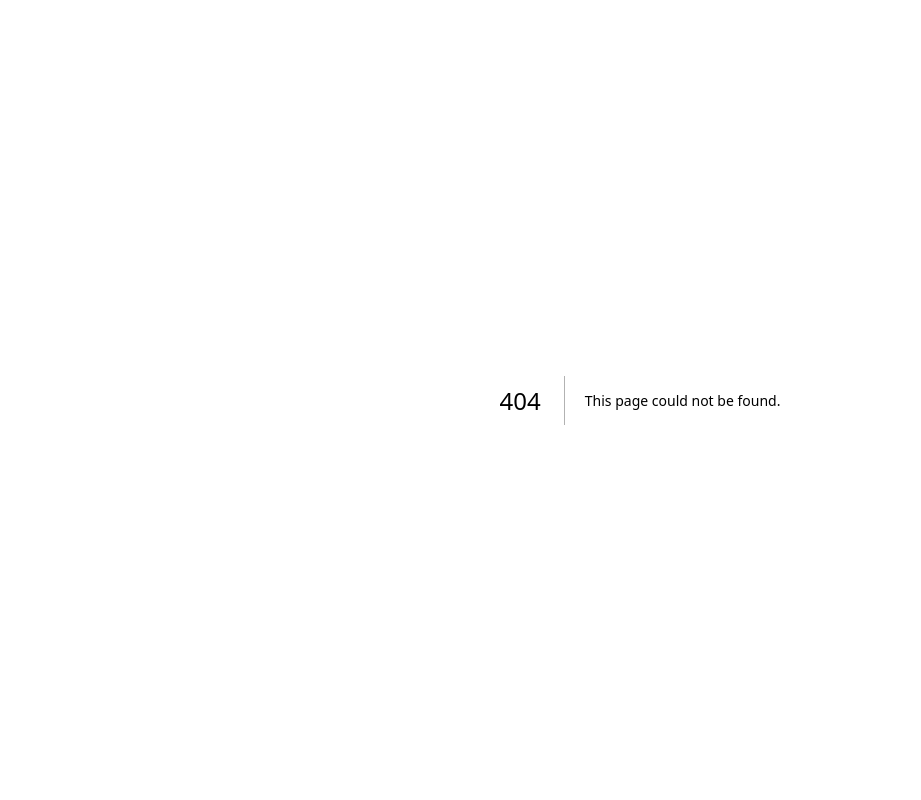
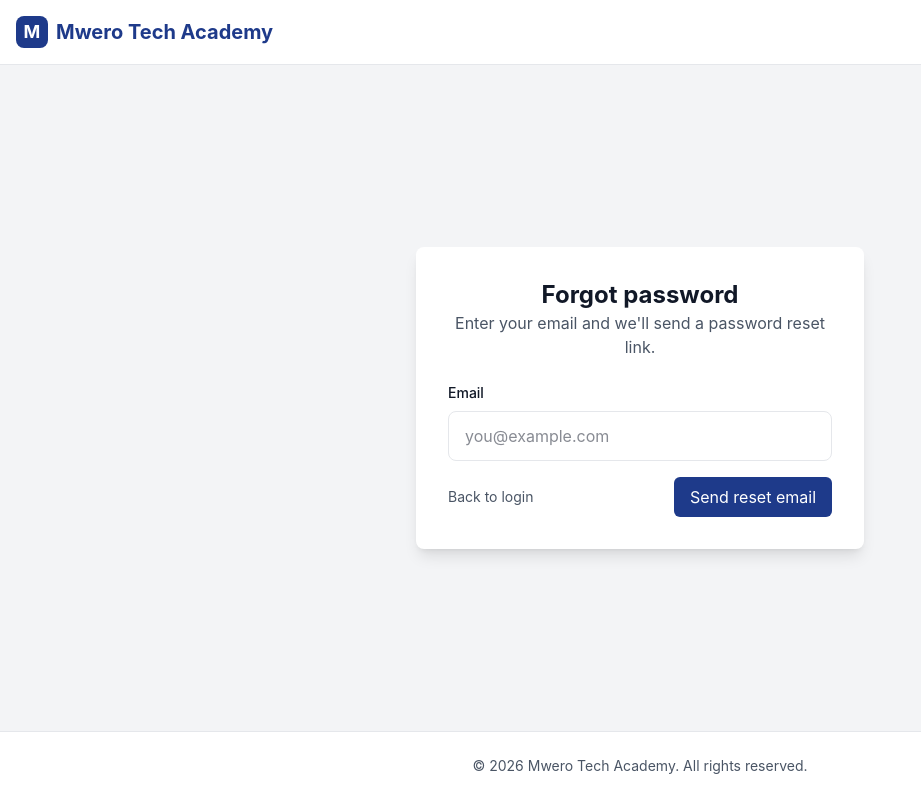
Before and after one commit to mwenaro/mwenaro-tech-academy, a Next.js app: page /auth/forgot-password in a window 1280 px wide. Before the commit this address had no page. Shown: the whole page, without its empty margins (0-921 px from the left). Built offline with nearby package versions, Linux system fonts and the light colour scheme; no server answers.

Commit message:
feat(auth): add forgot-password and reset password pages

```diff
--- /dev/null
+++ b/src/app/auth/forgot-password/page.tsx
@@ -0,0 +1,67 @@
+"use client"
+
+import { useState } from 'react'
+import { supabase } from '@/lib/supabase/client'
+import toast from 'react-hot-toast'
+import Link from 'next/link'
+
+export default function ForgotPasswordPage() {
+  const [email, setEmail] = useState('')
+  const [loading, setLoading] = useState(false)
+
+  const handleSubmit = async (e: React.FormEvent) => {
+    e.preventDefault()
+    setLoading(true)
+
+    try {
+      const redirectTo = `${window.location.origin}/auth/login`
+      const { data, error } = await supabase.auth.resetPasswordForEmail(email, { redirectTo })
+
+      if (error) {
+        toast.error(error.message)
+      } else {
+        toast.success('If an account exists, a password reset email has been sent.')
+        setEmail('')
+      }
+    } catch (err) {
+      console.error('Reset error', err)
+      toast.error('An unexpected error occurred')
+    }
+
+    setLoading(false)
+  }
+
+  return (
+    <div className="bg-card rounded-lg shadow-lg p-8 max-w-md mx-auto">
+      <div className="text-center mb-6">
+        <h1 className="text-2xl font-bold">Forgot password</h1>
+        <p className="text-gray-600">Enter your email and we&apos;ll send a password reset link.</p>
+      </div>
+
+      <form onSubmit={handleSubmit} className="space-y-4">
+        <div>
+          <label className="block text-sm font-medium text-foreground mb-2">Email</label>
+          <input
+            type="email"
+            required
+            value={email}
+            onChange={(e) => setEmail(e.target.value)}
+            className="w-full px-4 py-3 border border-border rounded-lg focus:outline-none focus:ring-2 focus:ring-primary"
+            placeholder="you@example.com"
+          />
+        </div>
+
+        <div className="flex justify-between items-center">
+          <Link href="/auth/login" className="text-sm text-gray-600 hover:underline">Back to login</Link>
+          <button
+            type="submit"
+            disabled={loading}
+            className="bg-primary text-white px-4 py-2 rounded-md"
+          >
+            {loading ? 'Sending…' : 'Send reset email'}
+          </button>
+        </div>
+      </form>
+    </div>
+  )
+}
--- /dev/null
+++ b/src/app/auth/reset/page.tsx
@@ -0,0 +1,117 @@
+"use client"
+
+import { useEffect, useState } from 'react'
+import { useRouter } from 'next/navigation'
+import { supabase } from '@/lib/supabase/client'
+import toast from 'react-hot-toast'
+import Link from 'next/link'
+
+export default function ResetPasswordPage() {
+  const router = useRouter()
+  const [accessToken, setAccessToken] = useState<string | null>(null)
+  const [loading, setLoading] = useState(false)
+  const [ready, setReady] = useState(false)
+  const [password, setPassword] = useState('')
+  const [confirm, setConfirm] = useState('')
+
+  useEffect(() => {
+    // Parse recovery token placed in the URL by Supabase when user clicks reset link
+    try {
+      const params = new URLSearchParams(window.location.search)
+      const type = params.get('type')
+      const token = params.get('access_token') || params.get('token') || params.get('oobCode')
+      const refresh = params.get('refresh_token')
+
+      if (type === 'recovery' && token) {
+        setAccessToken(token)
+        // Try to set session so updateUser works
+        supabase.auth.setSession({ access_token: token, refresh_token: refresh || undefined }).catch((err) => {
+          console.warn('setSession failed', err)
+        }).finally(() => setReady(true))
+      } else {
+        setReady(true)
+      }
+    } catch (e) {
+      console.error(e)
+      setReady(true)
+    }
+  }, [])
+
+  const handleSubmit = async (e: React.FormEvent) => {
+    e.preventDefault()
+
+    if (password.length < 8) {
+      toast.error('Password must be at least 8 characters')
+      return
+    }
+    if (password !== confirm) {
+      toast.error('Passwords do not match')
+      return
+    }
+
+    setLoading(true)
+    try {
+      if (accessToken) {
+        // Ensure session is set with the recovery token
+        await supabase.auth.setSession({ access_token: accessToken })
+      }
+
+      const { error } = await supabase.auth.updateUser({ password })
+      if (error) {
+        toast.error(error.message)
+      } else {
+        toast.success('Password updated — please sign in')
+        router.push('/auth/login')
+      }
+    } catch (err) {
+      console.error('Reset error', err)
+      toast.error('Unable to reset password')
+    }
+
+    setLoading(false)
+  }
+
+  if (!ready) {
+    return <div className="p-8 text-center">Loading…</div>
+  }
+
+  return (
+    <div className="max-w-md mx-auto bg-card rounded-lg p-8">
+      <h2 className="text-2xl font-bold mb-2">Set a new password</h2>
+      <p className="text-sm text-gray-600 mb-6">Enter a new password to finish resetting your account password.</p>
+
+      <form onSubmit={handleSubmit} className="space-y-4">
+        <div>
+          <label className="block text-sm font-medium text-foreground mb-1">New password</label>
+          <input
+            type="password"
+            value={password}
+            onChange={(e) => setPassword(e.target.value)}
+            required
+            minLength={8}
+            className="w-full px-4 py-2 border border-border rounded-md"
+          />
+        </div>
+
+        <div>
+          <label className="block text-sm font-medium text-foreground mb-1">Confirm password</label>
+          <input
+            type="password"
+            value={confirm}
+            onChange={(e) => setConfirm(e.target.value)}
+            required
+            minLength={8}
+            className="w-full px-4 py-2 border border-border rounded-md"
+          />
+        </div>
+
+        <div className="flex items-center justify-between">
+          <Link href="/auth/login" className="text-sm text-gray-600 hover:underline">Back to login</Link>
+          <button className="bg-primary text-white px-4 py-2 rounded-md" disabled={loading} type="submit">
+            {loading ? 'Saving…' : 'Save new password'}
+          </button>
+        </div>
+      </form>
+    </div>
+  )
+}
```
